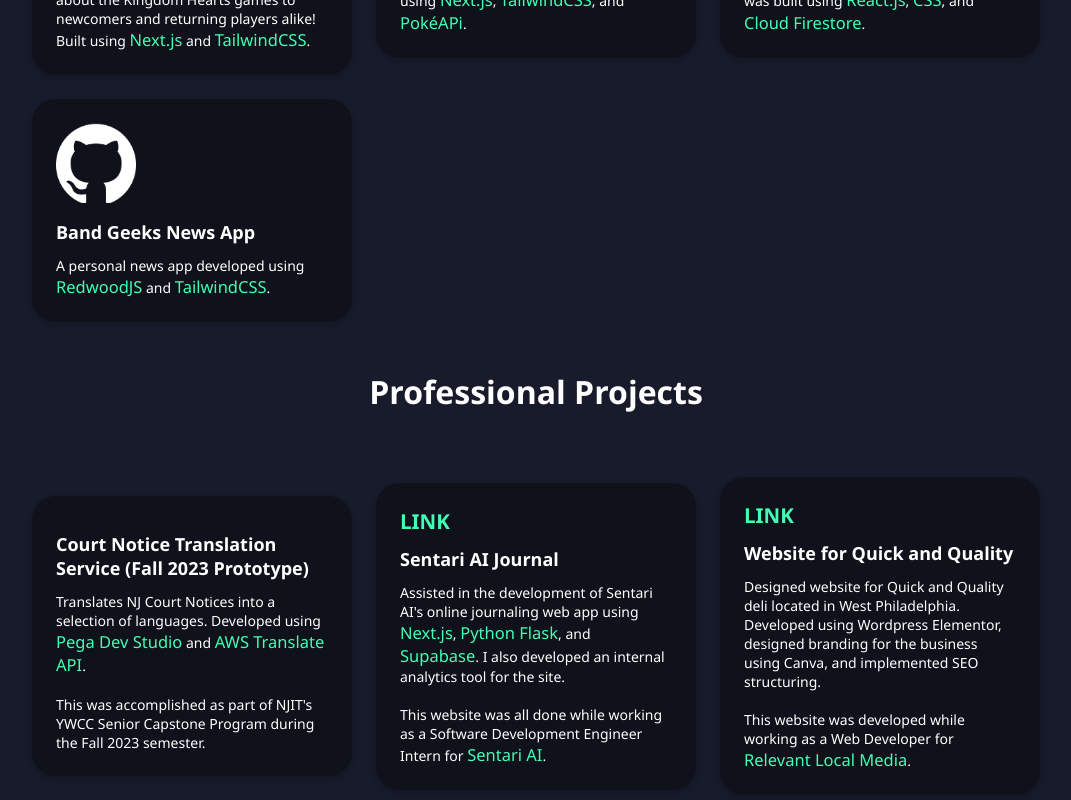
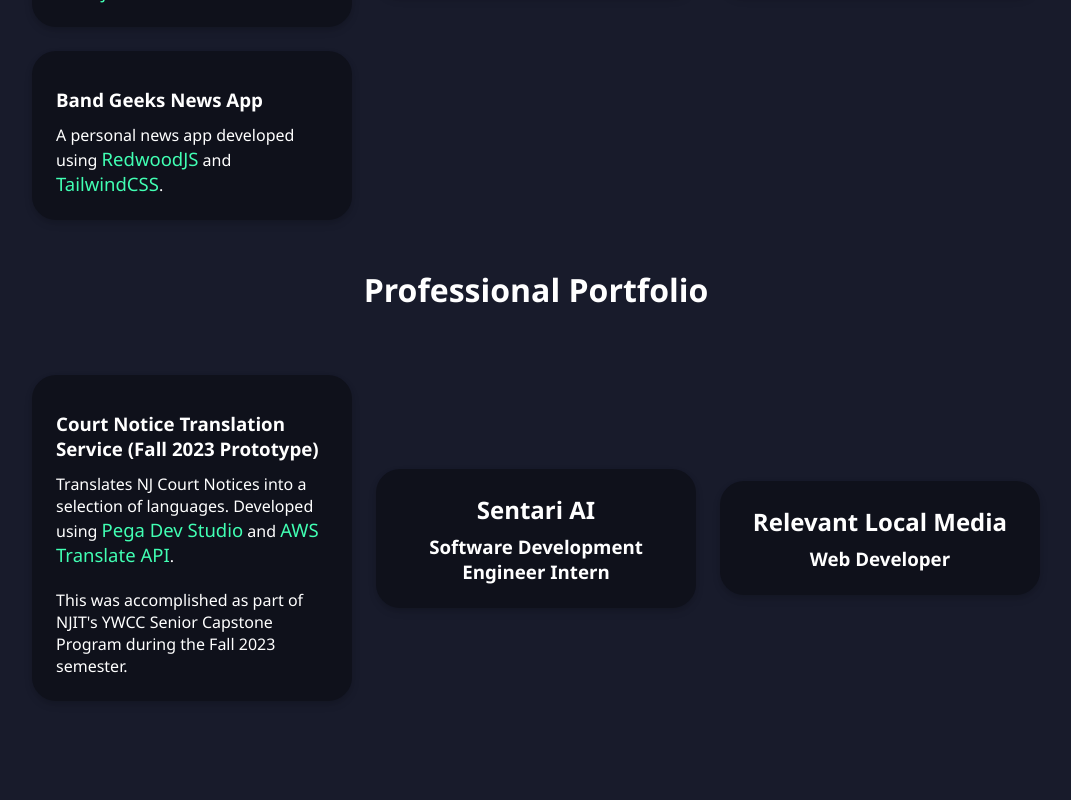
Before and after one commit to snaramirez872/seanramirez, a Next.js app: page /projects in a window 1280 px wide. Shown: the part 440-1240 px from the top of the page, without its empty margins (104-1175 px from the left). Built offline with nearby package versions, Linux system fonts and the light colour scheme.

Commit message:
changed projects page to specify professional work

```diff
--- a/src/app/components/ProjectCards.tsx
+++ b/src/app/components/ProjectCards.tsx
@@ -1,21 +1,16 @@
 import Link from 'next/link';
-import Image from 'next/image';
 import { ProjectCardProps } from '../../lib/types';
-import github from '../../lib/assets/icons/github-mark-white.png';
 import './css/projectcard.css';
 
 export function ProjectCards({ title, link, hover, children }: ProjectCardProps) {
     return (
-        <div className='project-cards'>
-            <div className='img-container'>
-                <Link href={link} title={hover} target='_blank' rel='noreferrer'>
-                    <Image src={github} alt='' width='80' height='80' />
-                </Link>
+        <Link className="proj-link-card" href={link} title={hover} target='_blank' rel='noreferrer'>
+            <div className='project-cards'>
+                <div className='proj-details'>
+                    <h3 className='proj-title'>{title}</h3>
+                    {children}
+                </div>
             </div>
-            <div className='proj-details'>
-                <p className='proj-title'>{title}</p>
-                {children}
-            </div>
-        </div>
+        </Link>
     );
 }
--- a/src/app/components/css/projectcard.css
+++ b/src/app/components/css/projectcard.css
@@ -6,15 +6,37 @@
     box-shadow: 0 4px 8px rgba(0, 0, 0, 0.1), 0 2px 4px rgba(0, 0, 0, 0.08);
 }
 
-.project-cards:hover {
+.position-cards {
+    width: 40vh;
+    padding: 3vh;
+    border-radius: 3vh;
+    background-color: var(--bg-color-2);
+    color: white;
+    box-shadow: 0 4px 8px rgba(0, 0, 0, 0.1), 0 2px 4px rgba(0, 0, 0, 0.08);
+}
+
+.proj-link-card {
+    text-decoration: none;
+    color: white;
+}
+
+.position-cards h2 {
+    padding-bottom: 1vh;
+}
+
+.position-links {
+    text-decoration: none;
+    text-align: center;
+}
+
+.project-cards:hover,
+.position-cards:hover {
     box-shadow: 0 8px 16px rgba(0, 0, 0, 0.15), 0 4px 8px rgba(0, 0, 0, 0.1);
-    transform: translateY(-2px);
+    transform: translateY(-5px);
 }
 
 .title,
 .proj-title {
-    font-weight: 600;
-    font-size: var(--mbl-proj-title-size);
     margin-top: 1.5vh;
     margin-bottom: 1.5vh;
 }
--- a/src/app/globals.css
+++ b/src/app/globals.css
@@ -6,7 +6,7 @@
   --bg-color-2: #0f111b;
   --orange-500: #f97316;
   --font-size: 20px;
-  --mbl-font-size: 16px;
+  --mbl-font-size: 18px;
 
   /* project cards */
   --proj-title-size: calc(var(--font-size) + 2px);
--- a/src/app/projects/page.tsx
+++ b/src/app/projects/page.tsx
@@ -1,4 +1,5 @@
 import { ProjectCards } from "../components/ProjectCards";
+import Link from "next/link";
 import './projects.css';
 
 export default function Page() {
@@ -21,7 +22,7 @@
                     hover='GitHub Repo for App'
 
                 >
-                        <p className="desc">Pok&eacute;mon type effectiveness finder. Built using <span className="tools">Next.js</span>, <span className="tools">TailwindCSS</span>, and <a className="tools" href="https://pokeapi.co/docs/v2" target="_blank" rel="noreferrer">Pok&eacute;APi</a>.</p>
+                    <p className="desc">Pok&eacute;mon type effectiveness finder. Built using <span className="tools">Next.js</span>, <span className="tools">TailwindCSS</span>, and <Link className="tools" href="https://pokeapi.co/docs/v2" target="_blank" rel="noreferrer">Pok&eacute;APi</Link>.</p>
                 </ProjectCards>
                 <ProjectCards
                     title='SeanVGO'
@@ -29,38 +30,40 @@
                     hover='GitHub Repo for App'
 
                 >
-                        <p className='desc'>A video game collection organizer that was built using <span className='tools'>React.js</span>, <span className='tools'>CSS</span>, and <a className='tools' href='https://firebase.google.com/docs/firestore' target='_blank' rel='noreferrer'>Cloud Firestore</a>.</p>
+                    <p className='desc'>A video game collection organizer that was built using <span className='tools'>React.js</span>, <span className='tools'>CSS</span>, and <Link className='tools' href='https://firebase.google.com/docs/firestore' target='_blank' rel='noreferrer'>Cloud Firestore</Link>.</p>
                 </ProjectCards>
                 <ProjectCards
                     title='Band Geeks News App'
                     link='https://github.com/ppauliuchenka02/bandgeeks-news-app'
                     hover='GitHub Repo for App'
                 >
-                        <p className='desc'>A personal news app developed using <a className='tools' href='https://redwoodjs.com/docs/introduction' target='_blank' rel='noreferrer'>RedwoodJS</a> and <a className='tools' href='https://tailwindcss.com/docs' target='_blank' rel='noreferrer'>TailwindCSS</a>.</p>
+                    <p className='desc'>A personal news app developed using <Link className='tools' href='https://redwoodjs.com/docs/introduction' target='_blank' rel='noreferrer'>RedwoodJS</Link> and <Link className='tools' href='https://tailwindcss.com/docs' target='_blank' rel='noreferrer'>TailwindCSS</Link>.</p>
                 </ProjectCards>
             </div>
-                <h1>Professional Projects</h1>
+            <h1>Professional Portfolio</h1>
             <div className="cards-container">
                 <div className='project-cards'>
                     <div className='proj-details'>
-                            <p className='title'>Court Notice Translation Service (Fall 2023 Prototype)</p>
+                        <h3 className='title'>Court Notice Translation Service (Fall 2023 Prototype)</h3>
                         <p className='desc'>Translates NJ Court Notices into a selection of languages. Developed using <a className='tools' href='https://docs.pega.com/bundle/platform/page/platform/app-dev/dev-studio-overview.html' target='_blank' rel='noreferrer'>Pega Dev Studio</a> and <a className='tools' href='https://docs.aws.amazon.com/translate/latest/APIReference/API_TranslateDocument.html' target='_blank' rel='noreferrer'>AWS Translate API</a>.<br /><br />This was accomplished as part of NJIT's YWCC Senior Capstone Program during the Fall 2023 semester.</p>
                     </div>
                 </div>
-                    <div className='project-cards'>
-                        <div className='proj-details'>
-                            <a className='website' title='Journal with Sentari' href='https://journal.withsentari.com/' target='_blank' rel='noreferrer'>LINK</a>
-                            <p className='title'>Sentari AI Journal</p>
-                            <p className='desc'>Assisted in the development of Sentari AI's online journaling web app using <span className="tools">Next.js</span>, <span className="tools">Python Flask</span>, and <span className="tools">Supabase</span>. I also developed an internal analytics tool for the site.<br /><br />This website was all done while working as a Software Development Engineer Intern for <a className="tools" href="https://www.withsentari.com" target='_blank' rel='noreferrer'>Sentari AI</a>.</p>
+                <Link className="position-links" href="/projects/sentari-ai">
+                    <div className='position-cards'>
+                        <div>
+                            <h2>Sentari AI</h2>
+                            <h3>Software Development Engineer Intern</h3>
                         </div>
                     </div>
-                    <div className='project-cards'>
-                        <div className='proj-details'>
-                            <a className='website' title='Quick & Quality Deli' href='https://quickandqualitydeli.com' target='_blank' rel='noreferrer'>LINK</a>
-                            <p className='title'>Website for Quick and Quality</p>
-                            <p className='desc'>Designed website for Quick and Quality deli located in West Philadelphia. Developed using Wordpress Elementor, designed branding for the business using Canva, and implemented SEO structuring.<br /><br />This website was developed while working as a Web Developer for <a className="tools" href="https://www.relevantlocalmedia.com" target='_blank' rel='noreferrer'>Relevant Local Media</a>.</p>
+                </Link>
+                <Link className="position-links" href="/projects/relevant-local-media">
+                    <div className='position-cards'>
+                        <div>
+                            <h2>Relevant Local Media</h2>
+                            <h3>Web Developer</h3>
                         </div>
                     </div>
+                </Link>
             </div>
         </div>
     );
```
Also changed, not shown: src/app/projects/relevant-local-media/page.tsx (added, +39 -0 lines), src/app/projects/sentari-ai/page.tsx (added, +23 -0 lines). Lines whose indentation alone changed are shown as unchanged.
